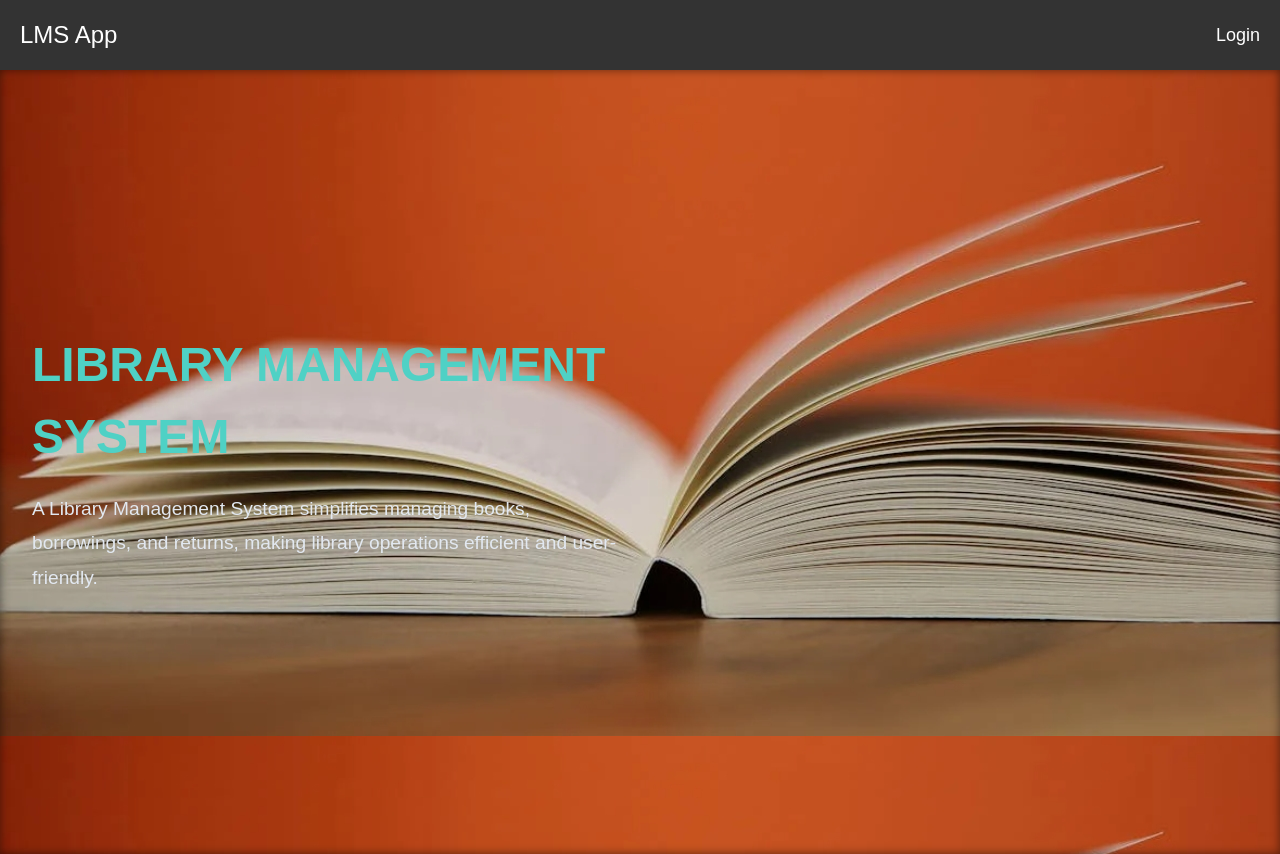
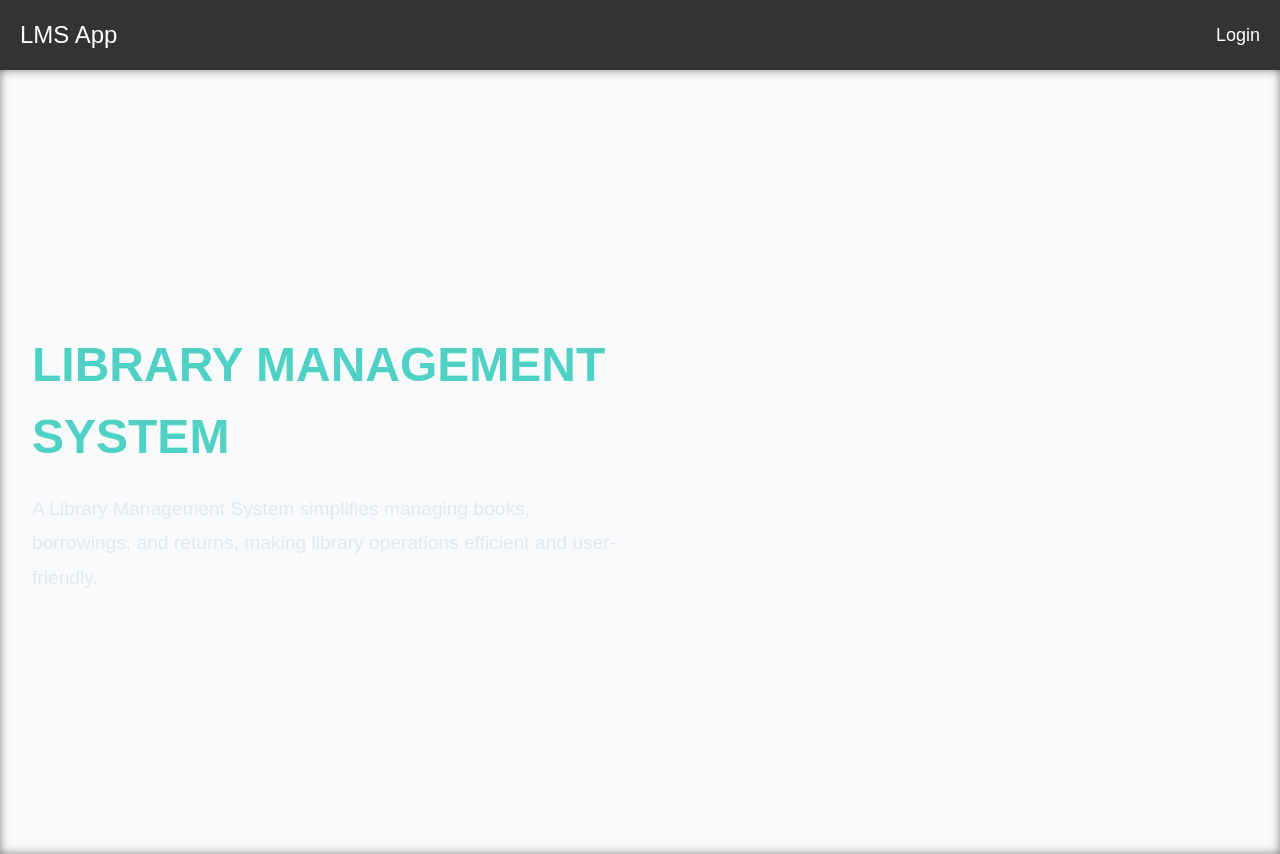
Before and after one commit to karthikeyan13762/project-name-frontend-lms, a React (Vite) app: page / in a window 1280 px wide. Built offline with nearby package versions, Linux system fonts and the light colour scheme; no server answers.

Commit message:
adding css with background image

```diff
--- a/src/css/Home.css
+++ b/src/css/Home.css
@@ -14,7 +14,7 @@ body {
     align-items: center;
     justify-content: space-between;
     padding: 2rem;
-    background-image: url('/lms.jpg');
+    background-image: url('/lms.jpg') no-repeat cover;
   /*  */
     /* background: linear-gradient(to right, rgba(26, 32, 44, 0.8), rgba(26, 32, 44, 0.8)),
                 url("lms.jpg") no-repeat cover;  */
```
